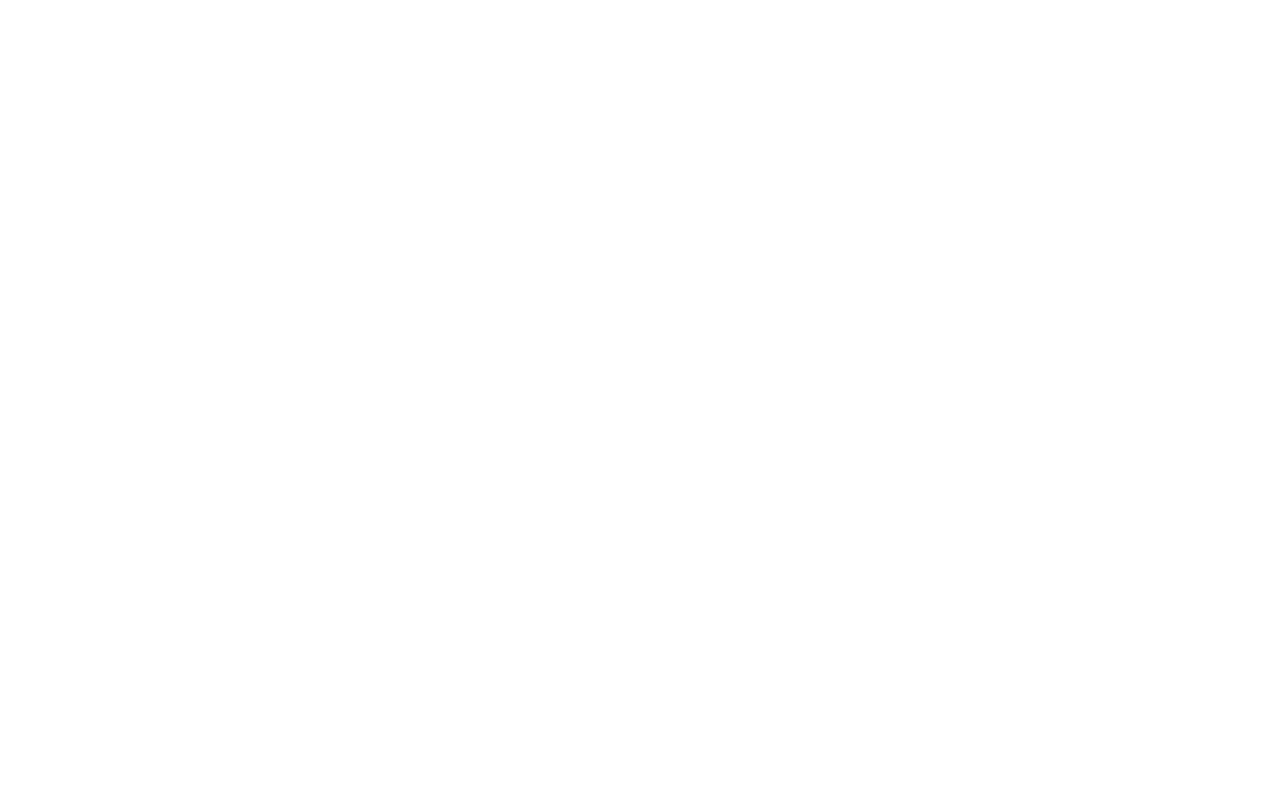
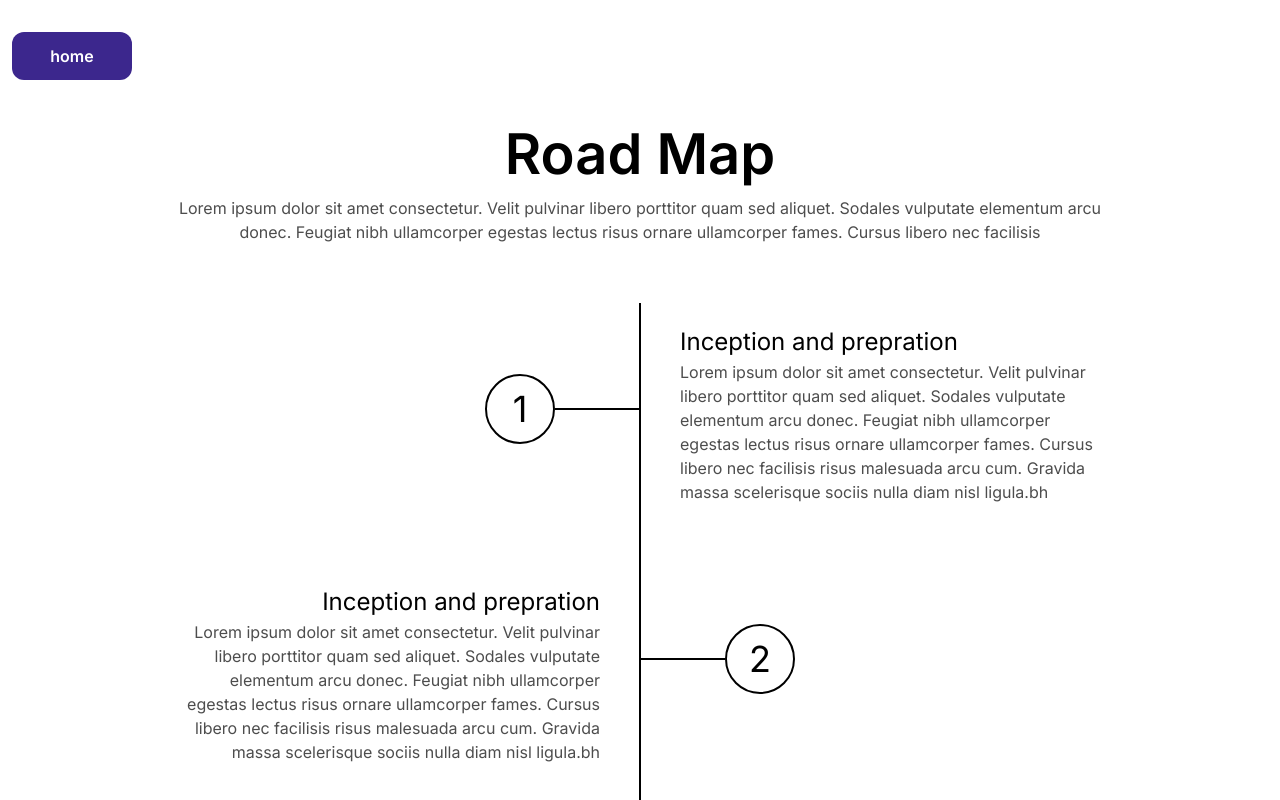
Before and after one commit to neharadialcode/tailwind-common-components, a React (Create React App) app: page /roadmap in a window 1280 px wide. Before the commit this address had no page. Shown: the top 800 px of the page. Built offline with nearby package versions, Linux system fonts and the light colour scheme.

Commit message:
helper branch updated

```diff
--- a/src/App.js
+++ b/src/App.js
@@ -12,6 +12,8 @@
 import AllForms from "./components/view/AllForms";
 import Video from "./components/Video";
 import CustomSlider from "./components/CustomSlider";
+import RoadMap from "./components/RoadMap";
+import AllRoadmap from "./components/view/AllRoadmap";
 
 function App() {
   return (
@@ -28,6 +30,7 @@
           <Route path="/video" element={<Video />} />
           <Route path="/form" element={<AllForms />} />
           <Route path="/slider" element={<CustomSlider />} />
+          <Route path="/roadmap" element={<AllRoadmap/>} />
         </Routes>
       </div>
     </>
--- /dev/null
+++ b/src/components/view/AllRoadmap.jsx
@@ -0,0 +1,18 @@
+import React from 'react'
+import RoadMap from '../RoadMap';
+
+const AllRoadmap = () => {
+  return (
+    <>
+      <a
+        href="/"
+        className="bg-blue my-8 mx-3 h-[48px] w-[120px] flex justify-center items-center sm:text-[16px] text-[14px] rounded-xl text-white font-Inter font-semibold"
+      >
+        home
+      </a>
+      <RoadMap />
+    </>
+  );
+}
+
+export default AllRoadmap;
--- a/src/components/view/ViewButtons.jsx
+++ b/src/components/view/ViewButtons.jsx
@@ -59,6 +59,12 @@
           >
             slider
           </a>
+          <a
+            href="/roadmap"
+            className="bg-blue my-8 mx-3 h-[48px] w-[120px] flex justify-center items-center sm:text-[16px] text-[14px] rounded-xl text-white font-Inter font-semibold"
+          >
+            roadmap
+          </a>
         </div>
       </div>
     </>
```
